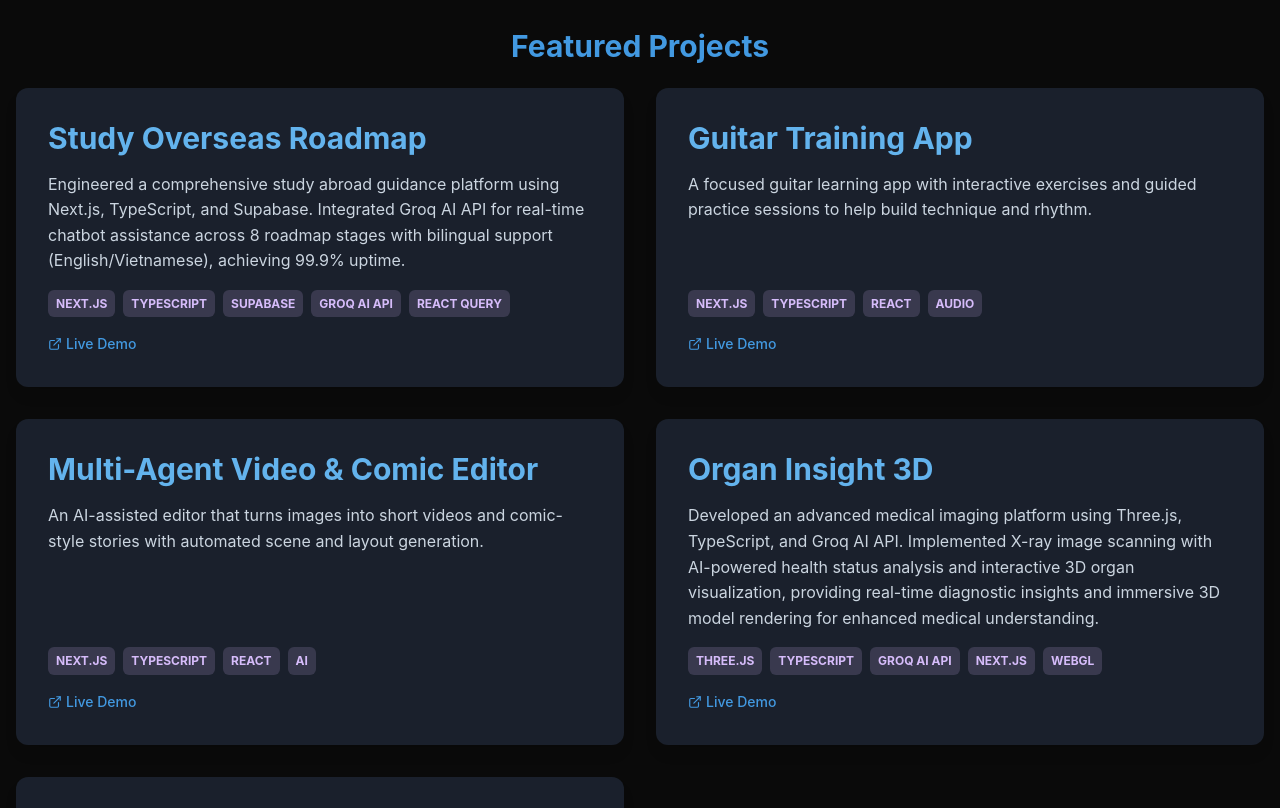
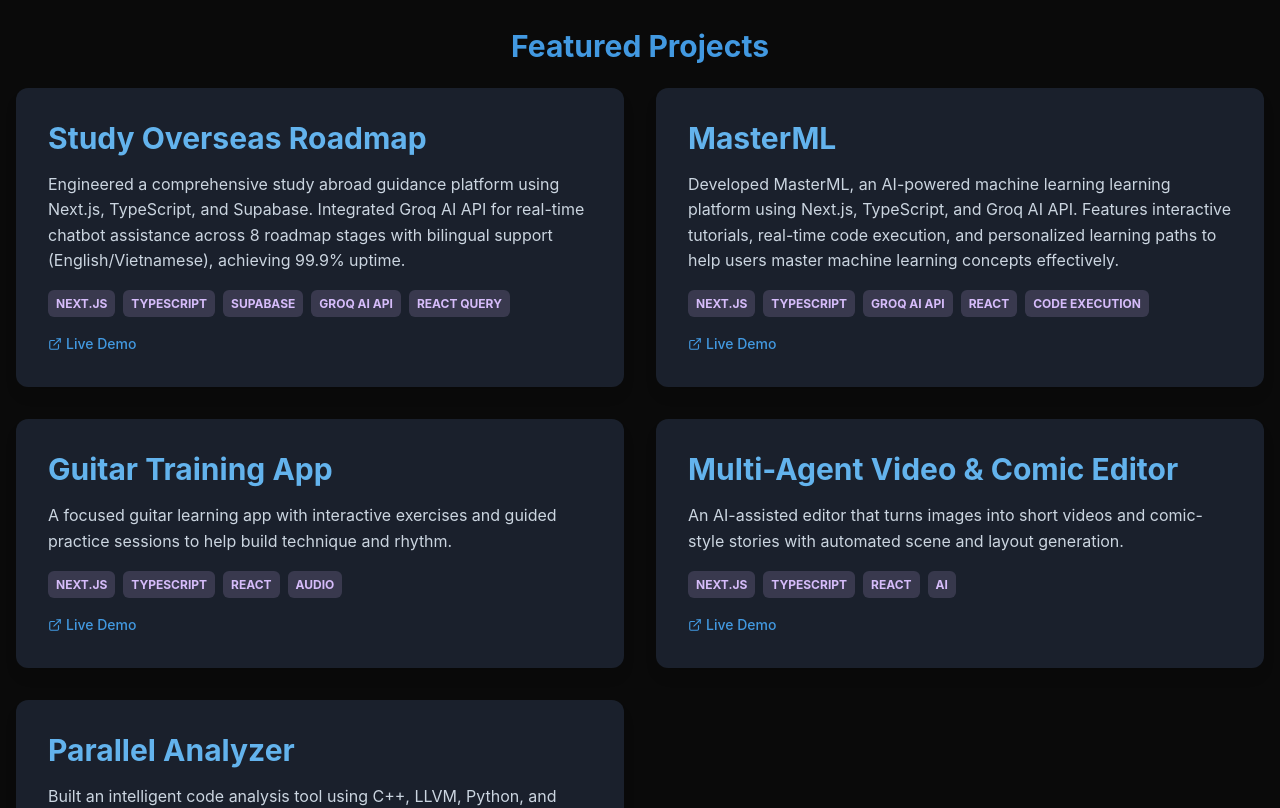
Before and after one commit to hoangtrietdev/triet-portfolio, a Next.js app: page / in a window 1280 px wide. Shown: the part 4760-5568 px from the top of the page. Built offline with nearby package versions, Linux system fonts and the light colour scheme.

Commit message:
feat: update new side project

```diff
--- a/src/components/ProjectsSection.tsx
+++ b/src/components/ProjectsSection.tsx
@@ -31,6 +31,13 @@
       featured: true,
     },
     {
+      title: 'MasterML',
+      description: 'Developed MasterML, an AI-powered machine learning learning platform using Next.js, TypeScript, and Groq AI API. Features interactive tutorials, real-time code execution, and personalized learning paths to help users master machine learning concepts effectively.',
+      technologies: ['Next.js', 'TypeScript', 'Groq AI API', 'React', 'Code Execution'],
+      liveUrl: 'https://masterml.vercel.app/',
+      featured: true,
+    },
+    {
       title: 'Guitar Training App',
       description: 'A focused guitar learning app with interactive exercises and guided practice sessions to help build technique and rhythm.',
       technologies: ['Next.js', 'TypeScript', 'React', 'Audio'],
@@ -49,7 +56,7 @@
       description: 'Developed an advanced medical imaging platform using Three.js, TypeScript, and Groq AI API. Implemented X-ray image scanning with AI-powered health status analysis and interactive 3D organ visualization, providing real-time diagnostic insights and immersive 3D model rendering for enhanced medical understanding.',
       technologies: ['Three.js', 'TypeScript', 'Groq AI API', 'Next.js', 'WebGL'],
       liveUrl: 'https://github.com/hoangtrietdev/OrganInsight3D',
-      featured: true,
+      featured: false,
     },
     {
       title: 'Parallel Analyzer',
```
